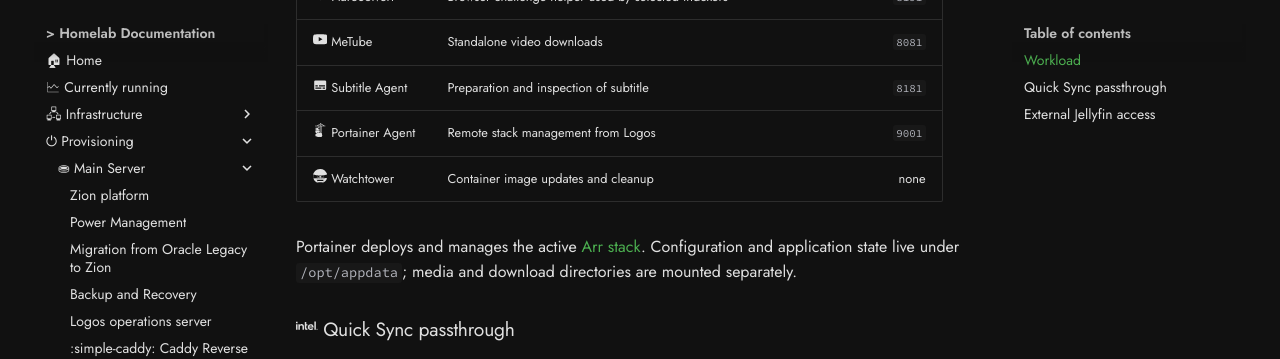
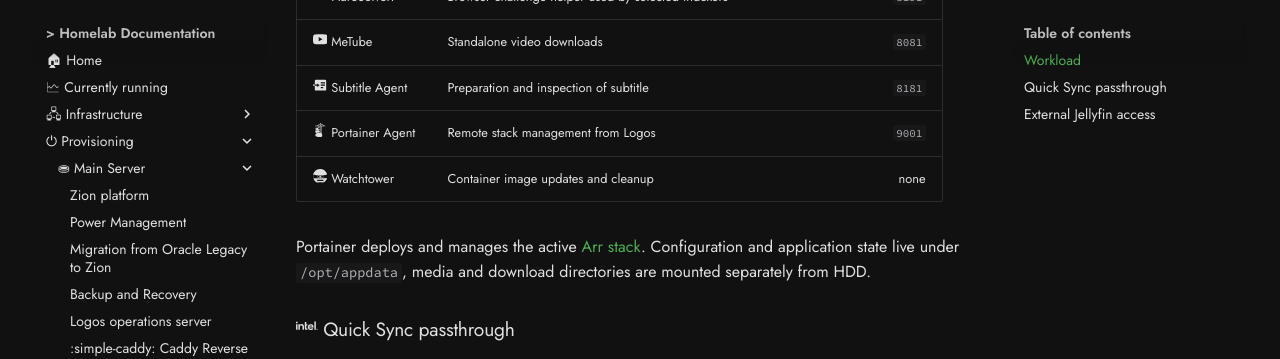
Before and after one commit to kCn3333/homelab, an MkDocs documentation site: the page built from docs/zion/docker-media.md, in a window 1280 px wide and 900 px high, scrolled down 679 px. Shown: the top 359 px of the window. Built offline with MkDocs 1.6.1 and Material for MkDocs 9.7.7, drawn with Linux system fonts in a browser that asks for light colours; comment, search, counter and statistics services are not loaded.

Commit message:
docs: document docker media

```diff
--- a/docs/zion/docker-media.md
+++ b/docs/zion/docker-media.md
@@ -15,11 +15,11 @@
 | :simple-qbittorrent: qBittorrent | Download client | `8080`, `6881/tcp`, `6881/udp` |
 | :material-cube-outline: FlareSolverr | Browser challenge helper used by selected indexers | `8191` |
 | :simple-youtube: MeTube | Standalone video downloads | `8081` |
-| :material-subtitles: Subtitle Agent | Preparation and inspection of subtitle | `8181` |
+| :material-page-next: Subtitle Agent | Preparation and inspection of subtitle | `8181` |
 | :simple-portainer: Portainer Agent | Remote stack management from Logos | `9001` |
 | :simple-watchtower: Watchtower | Container image updates and cleanup | none |
 
-Portainer deploys and manages the active [Arr stack](https://github.com/kCn3333/docker-compose/blob/main/arr-stack/docker-compose.yaml). Configuration and application state live under `/opt/appdata`; media and download directories are mounted separately.
+Portainer deploys and manages the active [Arr stack](https://github.com/kCn3333/docker-compose/blob/main/arr-stack/docker-compose.yaml). Configuration and application state live under `/opt/appdata`, media and download directories are mounted separately from HDD.
 
 ### :simple-intel: Quick Sync passthrough
 
```
